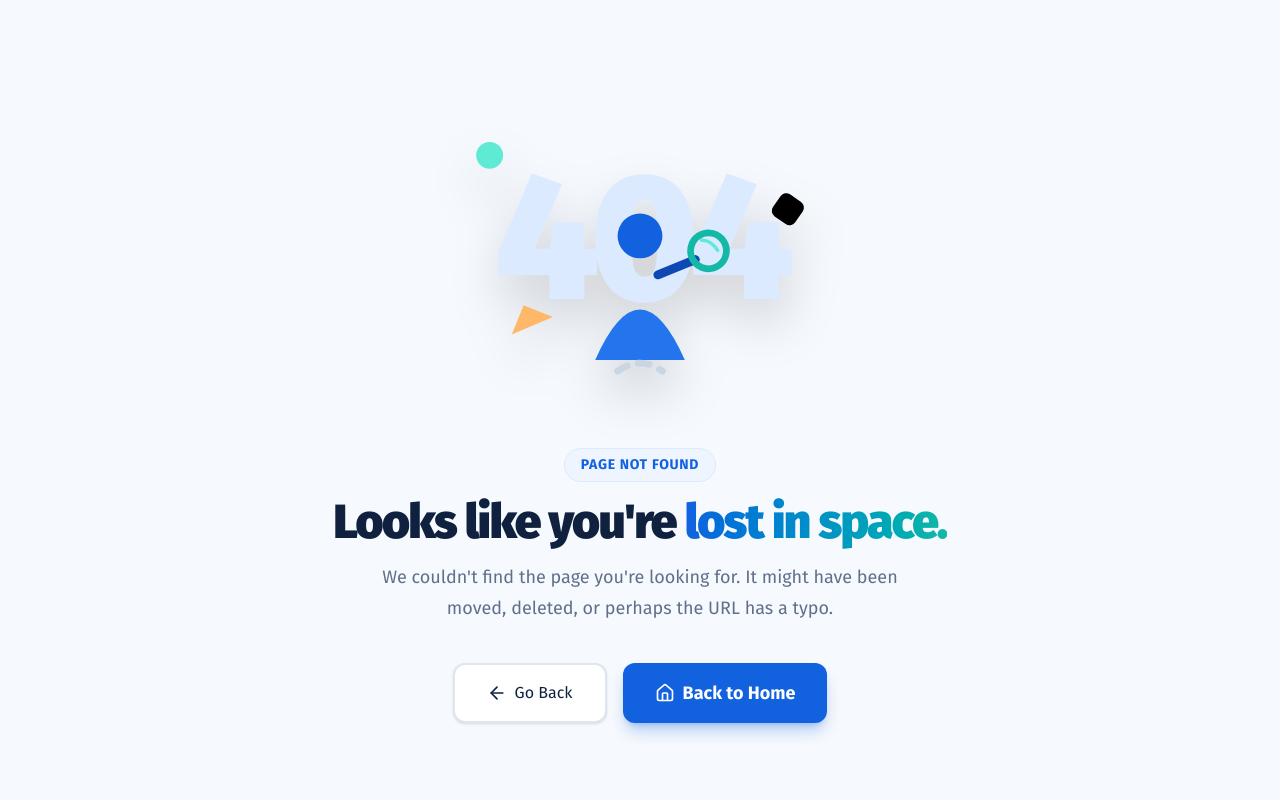
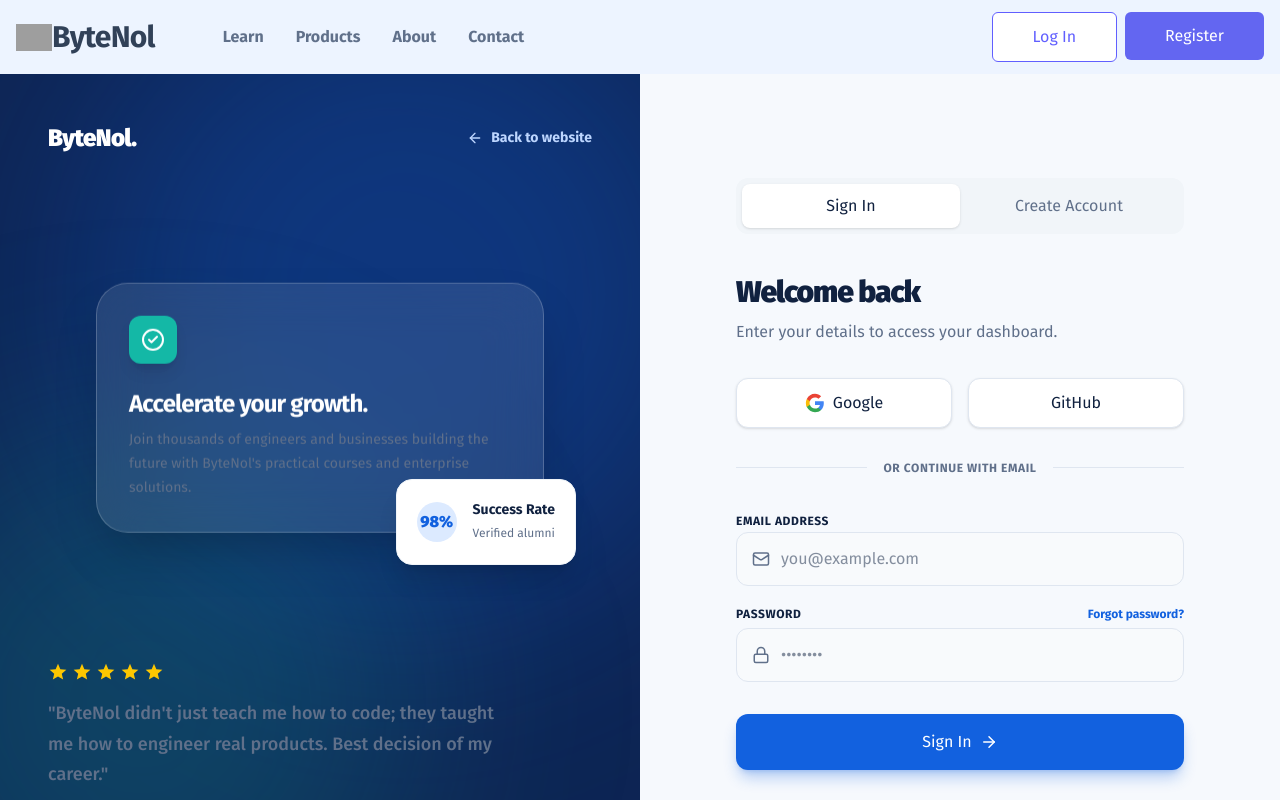
Before and after one commit to bytenol/ByteNol, a React (Vite) app in the folder frontend/: page /auth/login in a window 1280 px wide. Before the commit this address had no page. Shown: the top 800 px of the page. Built offline with nearby package versions, Linux system fonts and the light colour scheme; grey boxes are pictures that could not be loaded.

Commit message:
improved auth

```diff
--- a/frontend/src/components/layout/Navbar.tsx
+++ b/frontend/src/components/layout/Navbar.tsx
@@ -165,10 +165,10 @@
 function AuthButton() {
 	return (
 		<>
-			<Button variant="outline">
+			<Button variant="outline" to="auth/login">
 				Log In
 			</Button>
-			<Button variant="primary">
+			<Button variant="primary" to="auth/signup">
 				Register
 			</Button>
 		</>
--- a/frontend/src/pages/AuthPage/AuthPage.tsx
+++ b/frontend/src/pages/AuthPage/AuthPage.tsx
@@ -1,6 +1,7 @@
-import { useState } from "react";
+import { useEffect, useState } from "react";
 import { motion, AnimatePresence, type Variants } from "motion/react";
 import { Mail, Lock, User, ArrowRight, ArrowLeft, CheckCircle2 } from "lucide-react";
+import { useParams } from "react-router-dom";
 
 // --- Animation Variants ---
 const formVariants: Variants = {
@@ -15,9 +16,15 @@
 };
 
 export default function AuthPage() {
+  const { formType } = useParams();
   const [isLogin, setIsLogin] = useState(true);
   const [isLoading, setIsLoading] = useState(false);
   const [formData, setFormData] = useState({ name: "", email: "", password: "" });
+
+  useEffect(() => {
+    setIsLogin(formType != "signup");
+
+  }, [formType]);
 
   const handleSubmit = (e: React.FormEvent) => {
     e.preventDefault();
--- a/frontend/src/routes/publicRoutes.tsx
+++ b/frontend/src/routes/publicRoutes.tsx
@@ -47,7 +47,7 @@
     },
 
     {
-        path: "auth",
+        path: "auth/:formType",
         element: <AuthPage />
     }
 ];
```
